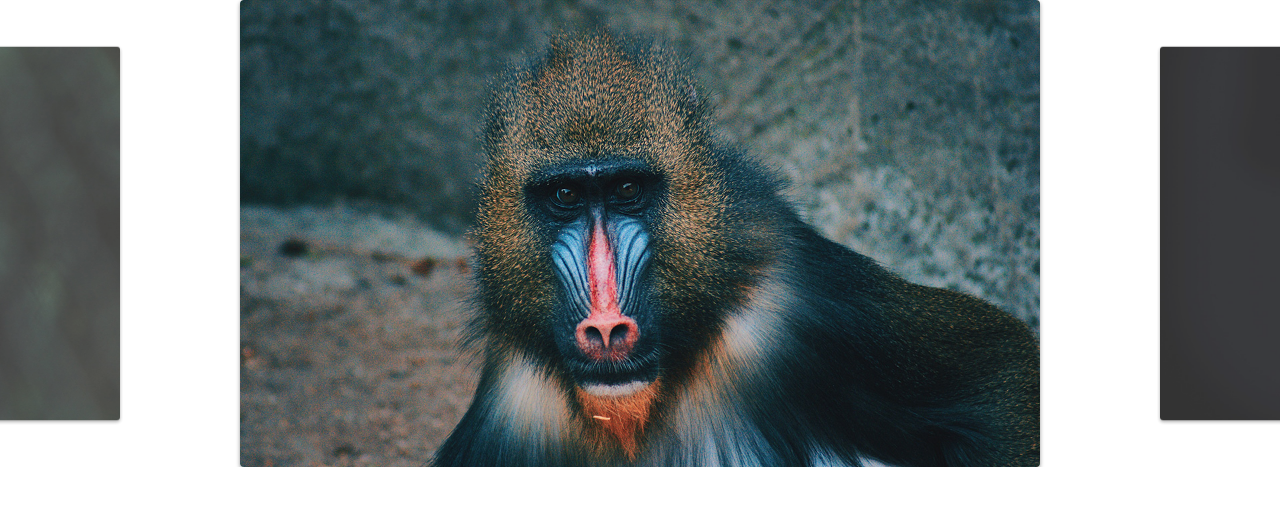
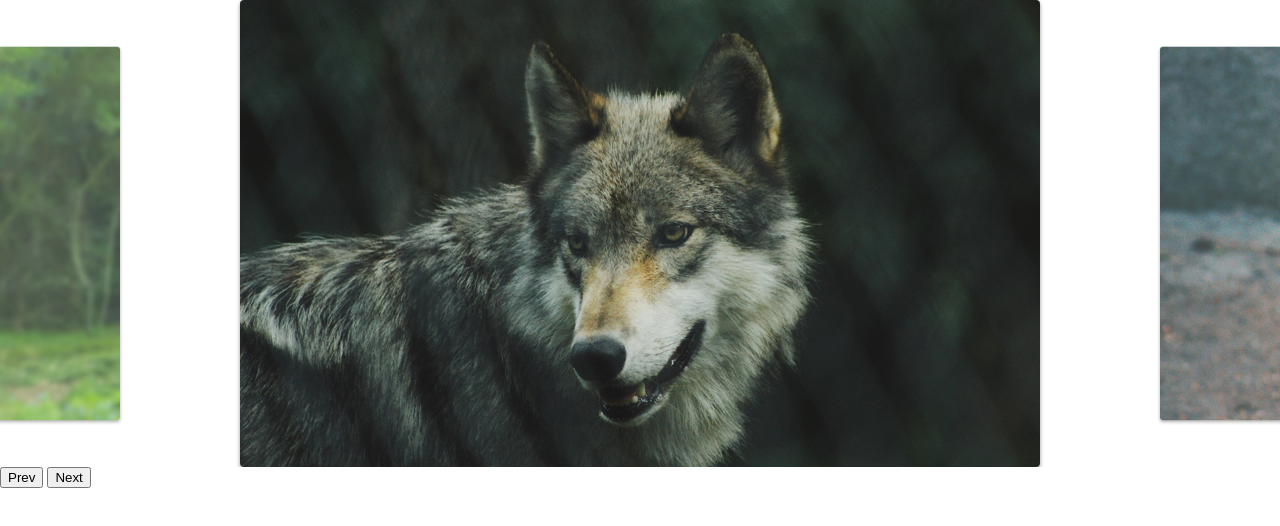
Before and after one commit to barbosadiego/projeto-slide, a plain HTML site: page index.html in a window 1280 px wide. Drawn offline with Linux system fonts and the light colour scheme.

Commit message:
botoes de navegacao

```diff
--- a/index.html
+++ b/index.html
@@ -18,6 +18,10 @@
       <li><img src="img/foto6.jpg" alt=""></li>
     </ul>
   </div>
+  <div class="arrow-nav">
+    <button class="prev">Prev</button>
+    <button class="next">Next</button>
+  </div>
   <script type="module" src="js/script.js"></script>
 </body>
 </html>
--- a/js/script.js
+++ b/js/script.js
@@ -1,7 +1,7 @@
-import Slide from './slide.js';
+import { SlideNav } from "./slide.js";
 
-const slide = new Slide('.slide','.slide-wrapper');
+const slide = new SlideNav(".slide", ".slide-wrapper");
 slide.init();
+slide.addArrow('.prev', '.next');
 
-slide.changeSlide(3)
-slide.activeNextSlide()
+console.log(slide)
--- a/js/slide.js
+++ b/js/slide.js
@@ -1,6 +1,6 @@
 import debounce from "./debounce.js";
 
-export default class Slide {
+export class Slide {
   constructor(slide, wrapper) {
     this.slide = document.querySelector(slide);
     this.wrapper = document.querySelector(wrapper);
@@ -141,6 +141,8 @@ export default class Slide {
     this.onStart = this.onStart.bind(this);
     this.onMove = this.onMove.bind(this);
     this.onEnd = this.onEnd.bind(this);
+    this.activePrevSlide = this.activePrevSlide.bind(this);
+    this.activeNextSlide = this.activeNextSlide.bind(this)
     this.onResize = debounce(this.onResize.bind(this), 200);
   }
 
@@ -150,6 +152,19 @@ export default class Slide {
     this.slidesConfig();
     this.transition(true);
     this.addResizeEvent();
+    this.changeSlide(3)
     return this;
   }
 }
+
+export class SlideNav extends Slide {
+  addArrow(prev, next) {
+    this.prevElement = document.querySelector(prev);
+    this.nextElement = document.querySelector(next);
+    this.addArrowEvent()
+  }
+  addArrowEvent() {
+    this.prevElement.addEventListener("click", this.activePrevSlide);
+    this.nextElement.addEventListener("click", this.activeNextSlide);
+  }
+}
```
